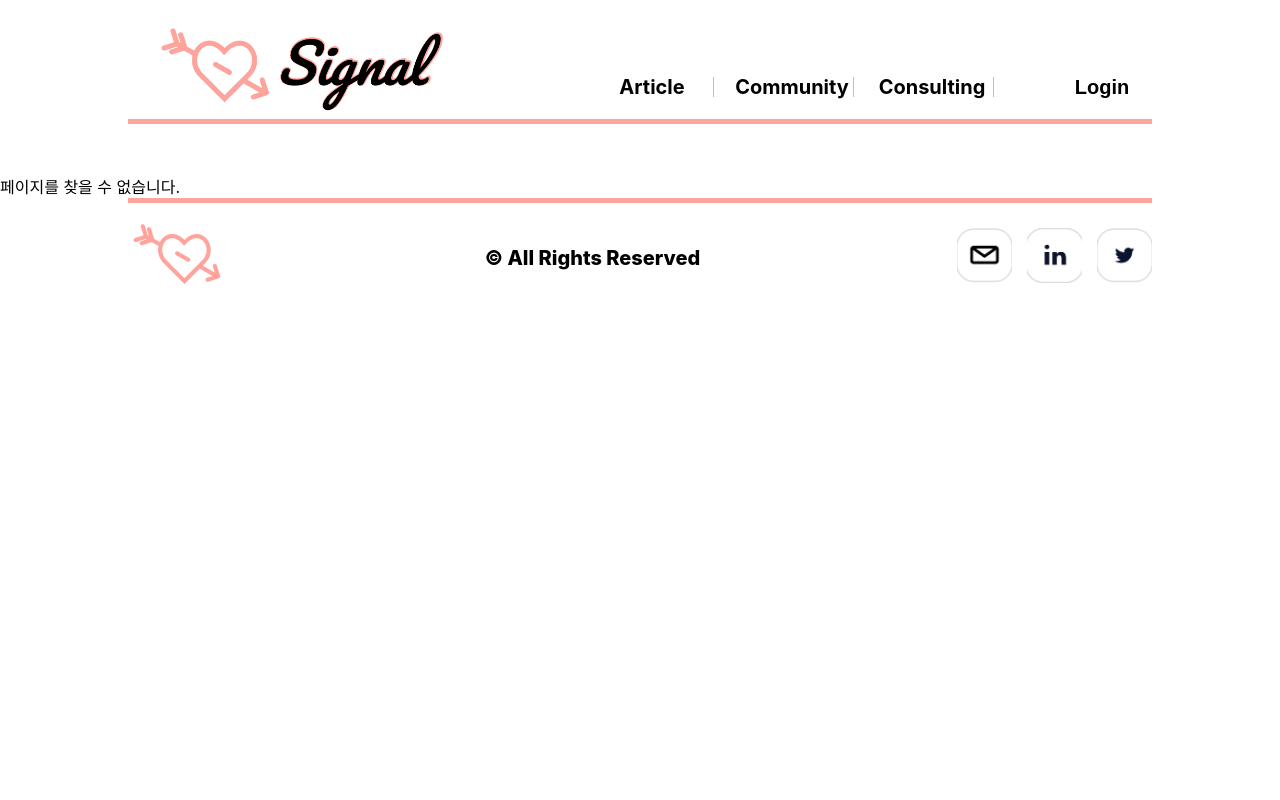
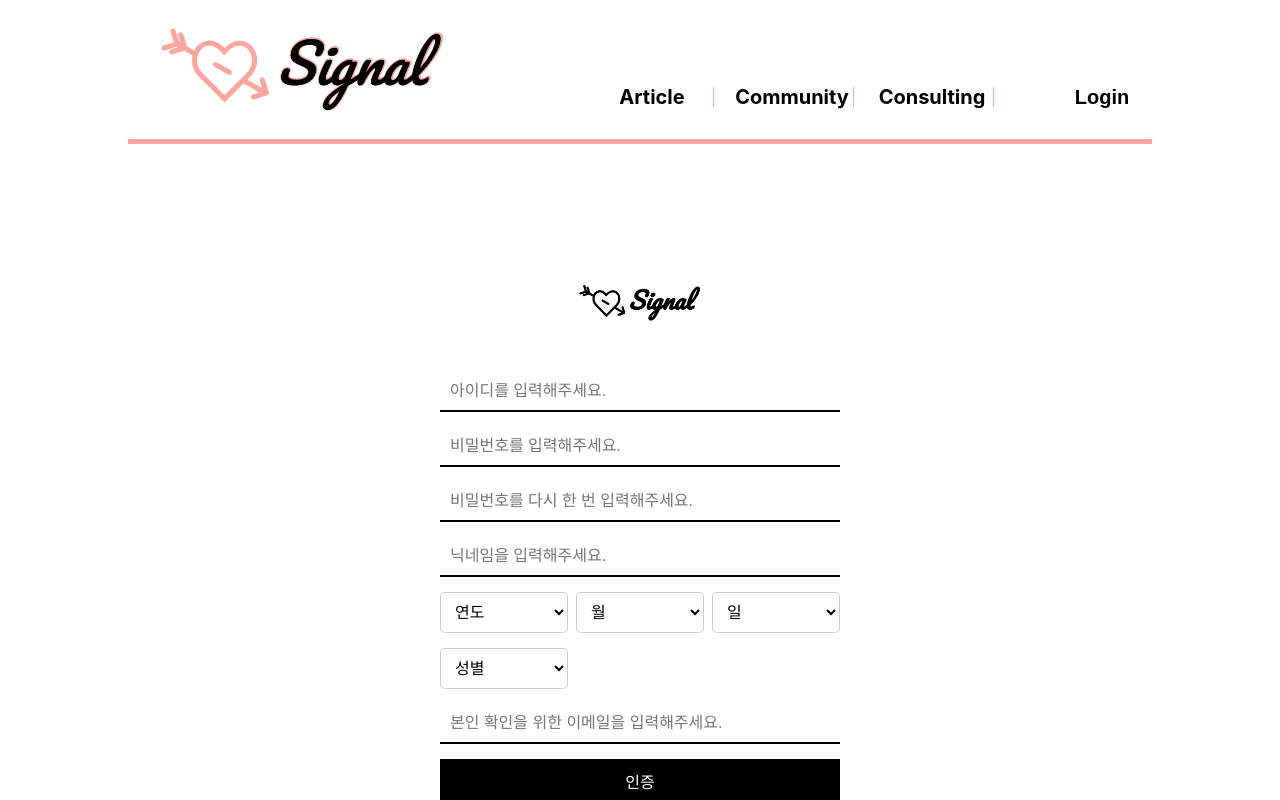
Before and after one commit to sunz98/signal, a React (Create React App) app in the folder src/main/frontend/: page /signup in a window 1280 px wide. Shown: the top 800 px of the page. Built offline with nearby package versions, Linux system fonts and the light colour scheme.

Commit message:
feat:회원가입,로그인페이지

```diff
--- a/src/main/frontend/src/App.css
+++ b/src/main/frontend/src/App.css
@@ -1,3 +1,37 @@
+/* App 전체 레이아웃 스타일 */
+.app-container {
+  display: flex;
+  flex-direction: column;
+  min-height: 1080px;
+  justify-content: space-between;
+  background-color: #f5f5f5; /* 배경색 변경 */
+}
+
+/* 메인 콘텐츠 영역 */
+.content {
+  flex-grow: 1; /* 메인 콘텐츠가 화면을 채우도록 */
+  display: flex;
+  justify-content: center;
+  align-items: center;
+  padding: 20px;
+}
+
+/* Footer 관련 스타일 */
+footer {
+  background-color: #282c34;
+  color: white;
+  text-align: center;
+  padding: 10px 0;
+}
+
+/* 404 페이지 스타일 */
+.page-not-found {
+  font-size: 24px;
+  text-align: center;
+  margin-top: 50px;
+}
+
+/* 기본 App 컴포넌트 스타일 삭제 */
 .App {
   text-align: center;
 }
@@ -13,21 +47,6 @@
   }
 }
 
-.App-header {
-  background-color: #282c34;
-  min-height: 100vh;
-  display: flex;
-  flex-direction: column;
-  align-items: center;
-  justify-content: center;
-  font-size: calc(10px + 2vmin);
-  color: white;
-}
-
-.App-link {
-  color: #61dafb;
-}
-
 @keyframes App-logo-spin {
   from {
     transform: rotate(0deg);
--- a/src/main/frontend/src/App.js
+++ b/src/main/frontend/src/App.js
@@ -1,21 +1,27 @@
 import React from 'react';
-import { BrowserRouter as Router, Routes, Route } from 'react-router-dom';
+import { BrowserRouter as Router, Routes, Route, useLocation } from 'react-router-dom';
 import Header from './components/Header';
 import Footer from './components/Footer';
+import FooterLogin from './components/FooterLogin';
 import CommunityPage from './pages/CommunityPage';
 import GominDetailPage from './pages/GominDetailPage';
 import InfoDetailPage from './pages/InfoDetailPage';
 import WritePage from './pages/WritePage';
 import PostDetailPage from './pages/PostDetailPage';
-import MainPage from './pages/HomePage'; // 메인 페이지
 import HomePage from './pages/HomePage';
-import Login from './pages/Login'; // 로그인 페이지 import 추가
+import Login from './pages/Login';
+import SignUp from './pages/SignUp'; // SignUp 컴포넌트 추가
 
-function App() {
+// 별도의 컴포넌트로 useLocation을 포함한 내부 로직 처리
+function Layout() {
+  const location = useLocation(); // Router 내부에서 호출
+  const isLoginPage = location.pathname === '/login'; // 로그인 페이지 경로 확인
+
   return (
-    <Router>
     <div className="app-container">
-        <Header />
+      {/* 로그인 페이지가 아닐 때만 Header를 렌더링 */}
+      {!isLoginPage && <Header />}
+
       <main className="content">
         <Routes>
           {/* 메인 페이지 */}
@@ -30,15 +36,27 @@ function App() {
           {/* 게시글 상세 페이지 */}
           <Route path="/post/:postId" element={<PostDetailPage />} />
 
-            {/* 로그인 페이지 경로 수정 */}
+          {/* 로그인 페이지 경로 */}
           <Route path="/login" element={<Login />} />
+
+          {/* 회원가입 페이지 경로 추가 */}
+          <Route path="/signup" element={<SignUp />} /> {/* 회원가입 경로 */}
 
           {/* 404 페이지 */}
           <Route path="*" element={<div>페이지를 찾을 수 없습니다.</div>} />
         </Routes>
       </main>
-        <Footer />
+
+      {/* 로그인 페이지면 FooterLogin, 그 외에는 일반 Footer를 렌더링 */}
+      {isLoginPage ? <FooterLogin /> : <Footer />}
     </div>
+  );
+}
+
+function App() {
+  return (
+    <Router>
+      <Layout /> {/* Layout 컴포넌트 내에서 useLocation 사용 */}
     </Router>
   );
 }
--- /dev/null
+++ b/src/main/frontend/src/components/FooterLogin.css
@@ -0,0 +1,55 @@
+.footerLogin {
+    position: relative;
+    width: 100%;
+    background-color: white;
+    padding: 20px 0;
+    text-align: center;
+  }
+
+  .footerLogin-content {
+    display: flex;
+    justify-content: space-between;
+    align-items: center;
+    width: 80%;
+    max-width: 2580px;
+    margin: 0 auto;
+  }
+
+  /* 푸터 상단 선  */
+  .footerLogin::before {
+    content: '';
+    position: absolute;
+    top: 0;
+    left: 50%;
+    transform: translateX(-50%);
+    width: 80%;
+    max-width: 3000px;
+    height: 5px;
+    background-color: #000000;
+  }
+
+  .footerLogin-left .footerLogin-logo {
+    width: 100px;
+    height: 75px;
+  }
+
+  .footerLogin-center p {
+    margin: 0;
+    font-size: 20px;
+    font-weight: 800;
+  }
+
+  .footerLogin-right {
+    display: flex;
+    gap: 15px;
+  }
+
+  .social-iconLogin {
+    width: 55px;
+    height: 55px;
+    cursor: pointer;
+  }
+
+  .social-iconLogin:hover {
+    opacity: 0.7;
+  }
--- /dev/null
+++ b/src/main/frontend/src/components/FooterLogin.js
@@ -0,0 +1,31 @@
+// src/components/FooterLogin.js
+import React from 'react';
+import './FooterLogin.css';
+
+const Footer = () => {
+  return (
+    <footer className="footerLogin">
+      <div className="footerLogin-content">
+        <div className="footerLogin-left">
+          <img src="/img/footerLoginLogo.png" alt="Logo" className="footerLogin-logo" />
+        </div>
+        <div className="footerLogin-center">
+          <p>&copy; All Rights Reserved</p>
+        </div>
+        <div className="footerLogin-right">
+          <a href="mailto:kk104202@naver.com">
+            <img src="/img/footerEmail.png" alt="Email" className="social-iconLogin" />
+          </a>
+          <a href="https://www.instagram.com" target="_blank" rel="noopener noreferrer">
+            <img src="/img/footerInstagram.png" alt="Instagram" className="social-iconLogin" />
+          </a>
+          <a href="https://twitter.com" target="_blank" rel="noopener noreferrer">
+            <img src="/img/footerTwitter.png" alt="Twitter" className="social-iconLogin" />
+          </a>
+        </div>
+      </div>
+    </footer>
+  );
+};
+
+export default Footer;
--- a/src/main/frontend/src/pages/Login.css
+++ b/src/main/frontend/src/pages/Login.css
@@ -4,13 +4,15 @@
   flex-direction: column;
   align-items: center;
   justify-content: center;
-    height: 100vh;
+  width: 1920px; /* 가로 크기 */
+  height: 1080px; /* 세로 크기 */
   background-color: #f5f5f5;
+
 }
 
-  .logo h1 {
-    font-family: 'Arial', sans-serif;
-    font-size: 2.5rem;
+.logo img {
+  width: 580px; /* 로고 가로 크기 */
+  height: 300px; /* 로고 세로 크기 */
   margin-bottom: 20px;
 }
 
@@ -21,11 +23,16 @@
 }
 
 .login-form input {
-    margin-bottom: 10px;
+  margin-bottom: 20px;
   padding: 10px;
   font-size: 1rem;
-    border: 1px solid #ccc;
-    border-radius: 5px;
+  border: none; /* 기존 테두리 제거 */
+  border-bottom: 2px solid black; /* 검은색 밑줄 추가 */
+  background-color: transparent; /* 배경 투명화 */
+}
+
+.login-form input:focus {
+  outline: none; /* 입력창 포커스 시 기본 테두리 제거 */
 }
 
 .login-button {
--- a/src/main/frontend/src/pages/Login.js
+++ b/src/main/frontend/src/pages/Login.js
@@ -8,7 +8,7 @@ const Login = () => {
   return (
     <div className="login-container">
       <div className="logo">
-        <h1>Signal</h1> {/* 로고와 텍스트를 포함 */}
+        <img src="/img/loginLogo.png" alt="Signal Logo" /> {/* 로고 이미지 추가 */}
       </div>
       <form className="login-form" action="/login" method="POST">
         <input
@@ -30,7 +30,7 @@ const Login = () => {
         <button type="submit" className="login-button">로그인</button>
       </form>
       <div className="login-links">
-        <a href="/register">회원가입</a>
+        <a href="/signup">회원가입</a>
         <a href="/find-id">아이디 찾기</a>
         <a href="/find-password">비밀번호 찾기</a>
       </div>
--- /dev/null
+++ b/src/main/frontend/src/pages/SignUp.css
@@ -0,0 +1,76 @@
+/* 회원가입 페이지 스타일 */
+.signup-container {
+    display: flex;
+    flex-direction: column;
+    align-items: center;
+    justify-content: center;
+    width: 100vw;
+    height: 100vh;
+    background-color: #fff;
+  }
+
+  .logo img {
+    width: 150px;
+    height: auto;
+    margin-bottom: 20px;
+  }
+
+  .signup-form {
+    display: flex;
+    flex-direction: column;
+    width: 400px;
+  }
+
+  .signup-form input {
+    margin-bottom: 15px;
+    padding: 10px;
+    font-size: 1rem;
+    border: none;
+    border-bottom: 2px solid black;
+    background-color: transparent;
+  }
+
+  .signup-form input:focus {
+    outline: none;
+  }
+
+  .birthdate-section,
+  .gender-section {
+    display: flex;
+    justify-content: space-between;
+    margin-bottom: 15px;
+  }
+
+  .birthdate-section select,
+  .gender-section select {
+    width: 32%;
+    padding: 10px;
+    font-size: 1rem;
+    border: 1px solid #ccc;
+    border-radius: 5px;
+    background-color: white;
+  }
+
+  .email-verify-button {
+    padding: 10px;
+    font-size: 1rem;
+    background-color: black;
+    color: white;
+    border: none;
+    cursor: pointer;
+    margin-bottom: 15px;
+  }
+
+  .signup-button {
+    padding: 10px;
+    font-size: 1rem;
+    background-color: black;
+    color: white;
+    border: none;
+    cursor: pointer;
+  }
+
+  .signup-button:hover,
+  .email-verify-button:hover {
+    background-color: #444;
+  }
--- /dev/null
+++ b/src/main/frontend/src/pages/SignUp.js
@@ -0,0 +1,124 @@
+import React, { useState } from 'react';
+import './SignUp.css';
+
+const SignUp = () => {
+  const [formData, setFormData] = useState({
+    userId: '',
+    password: '',
+    confirmPassword: '',
+    nickname: '',
+    birthYear: '',
+    birthMonth: '',
+    birthDay: '',
+    gender: '',
+    email: '',
+    emailCode: '',
+  });
+
+  const handleChange = (e) => {
+    const { name, value } = e.target;
+    setFormData({
+      ...formData,
+      [name]: value,
+    });
+  };
+
+  const handleSubmit = (e) => {
+    e.preventDefault();
+    // 회원가입 로직 추가
+    console.log(formData);
+  };
+
+  return (
+    <div className="signup-container">
+      <div className="logo">
+        <img src="/img/loginLogo.png" alt="Signal Logo" /> {/* 로고 이미지 */}
+      </div>
+      <form className="signup-form" onSubmit={handleSubmit}>
+        <input
+          type="text"
+          name="userId"
+          placeholder="아이디를 입력해주세요."
+          value={formData.userId}
+          onChange={handleChange}
+        />
+        <input
+          type="password"
+          name="password"
+          placeholder="비밀번호를 입력해주세요."
+          value={formData.password}
+          onChange={handleChange}
+        />
+        <input
+          type="password"
+          name="confirmPassword"
+          placeholder="비밀번호를 다시 한 번 입력해주세요."
+          value={formData.confirmPassword}
+          onChange={handleChange}
+        />
+        <input
+          type="text"
+          name="nickname"
+          placeholder="닉네임을 입력해주세요."
+          value={formData.nickname}
+          onChange={handleChange}
+        />
+
+        <div className="birthdate-section">
+          <select
+            name="birthYear"
+            value={formData.birthYear}
+            onChange={handleChange}
+          >
+            <option value="">연도</option>
+            {/* 연도 옵션 추가 */}
+          </select>
+          <select
+            name="birthMonth"
+            value={formData.birthMonth}
+            onChange={handleChange}
+          >
+            <option value="">월</option>
+            {/* 월 옵션 추가 */}
+          </select>
+          <select
+            name="birthDay"
+            value={formData.birthDay}
+            onChange={handleChange}
+          >
+            <option value="">일</option>
+            {/* 일 옵션 추가 */}
+          </select>
+        </div>
+
+        <div className="gender-section">
+          <select name="gender" value={formData.gender} onChange={handleChange}>
+            <option value="">성별</option>
+            <option value="male">남성</option>
+            <option value="female">여성</option>
+          </select>
+        </div>
+
+        <input
+          type="email"
+          name="email"
+          placeholder="본인 확인을 위한 이메일을 입력해주세요."
+          value={formData.email}
+          onChange={handleChange}
+        />
+        <button type="button" className="email-verify-button">인증</button>
+        <input
+          type="text"
+          name="emailCode"
+          placeholder="이메일 인증 번호를 입력해주세요."
+          value={formData.emailCode}
+          onChange={handleChange}
+        />
+
+        <button type="submit" className="signup-button">회원가입</button>
+      </form>
+    </div>
+  );
+};
+
+export default SignUp;
```
Also changed, not shown: src/main/frontend/public/img/footerLoginLogo.png (added), src/main/frontend/public/img/loginLogo.png (added). Lines whose indentation alone changed are shown as unchanged.
